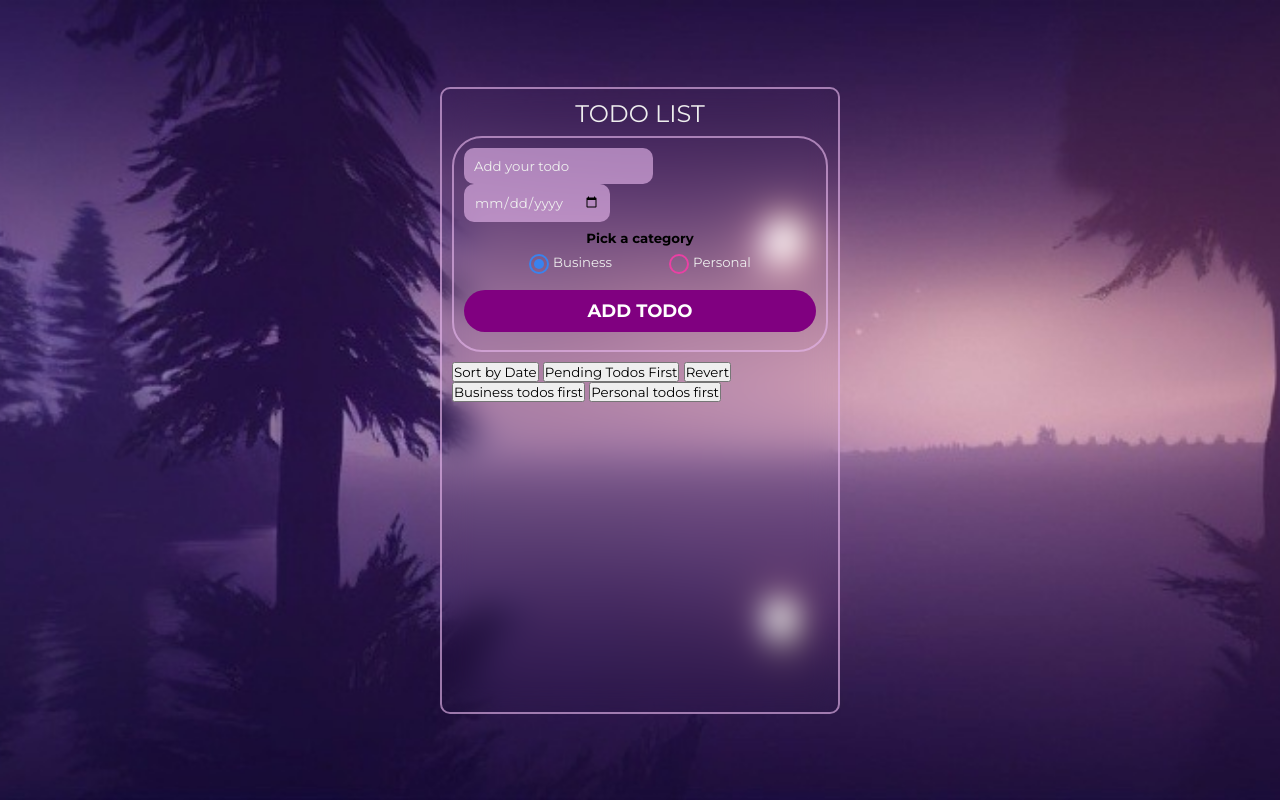
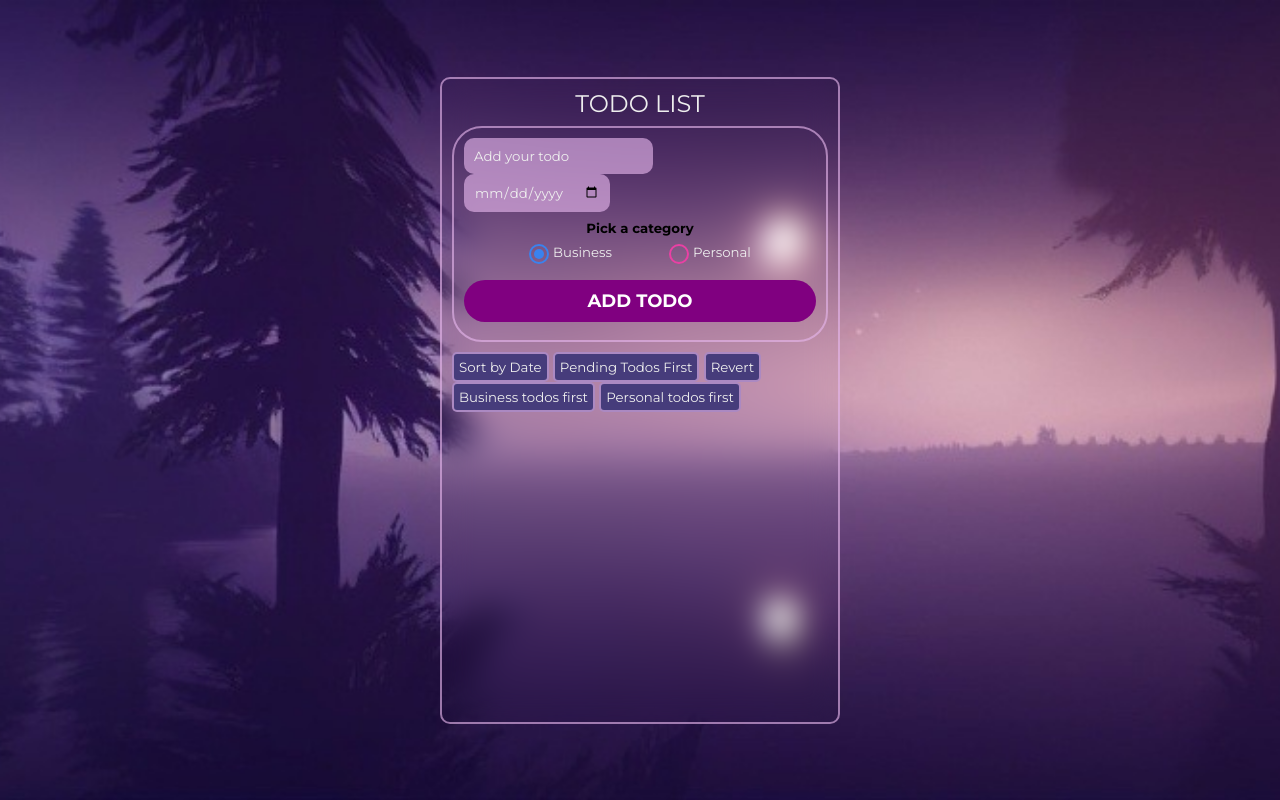
Before and after one commit to angelaanjorin/Todo2024, a plain HTML site: page index.html in a window 1280 px wide. Drawn offline with nearby package versions, Linux system fonts and the light colour scheme.

Commit message:
Add styling CSS to the filter buttons

```diff
--- a/assets/css/style.css
+++ b/assets/css/style.css
@@ -170,16 +170,17 @@ input:checked ~ .bubble::after {
 	background-color: #313154;
 }
 
-.filters{
-	display: flex;
-	justify-content: space-evenly;
-	align-items: center;
-	background-color: #463c7b;
+#sortBtn, #pendingBtn, #revertBtn, #businessBtn, #personalBtn {
+    background-color: #463c7b;
 	border-radius: 5px;
 	border: 2px solid #e6b7eca1;
-	padding: 10px;
+    padding: 5px;
 	cursor: pointer;
+    color: #eee;
+    justify-content: center;
+    cursor: pointer;
 }
+
 .todo-list {
 	height: 300px;
 	overflow-y: scroll;
--- a/index.html
+++ b/index.html
@@ -50,13 +50,13 @@
 				<input type="submit" value="Add todo" />
 			</form>
 		<!-- End of New Todo -->
-            <button class="filter" id="sortBtn">Sort by Date</button>
-            <button class="filter" data-filter= "done" id="pendingBtn">Pending Todos First</button>
+		<div class="filters"></div>
+            <button  id="sortBtn">Sort by Date</button>
+            <button  data-filter= "done" id="pendingBtn">Pending Todos First</button>
             <button id="revertBtn">Revert</button>
-			<div class="catergories">
-				<button id="businessBtn">Business todos first</button>
+			<button id="businessBtn">Business todos first</button>
             <button id="personalBtn">Personal todos first</button>
-			</div>
+		</div>
 		<div class="todo-list">
 			<div class="list" id="todo-list"></div>
 		</div>
```
